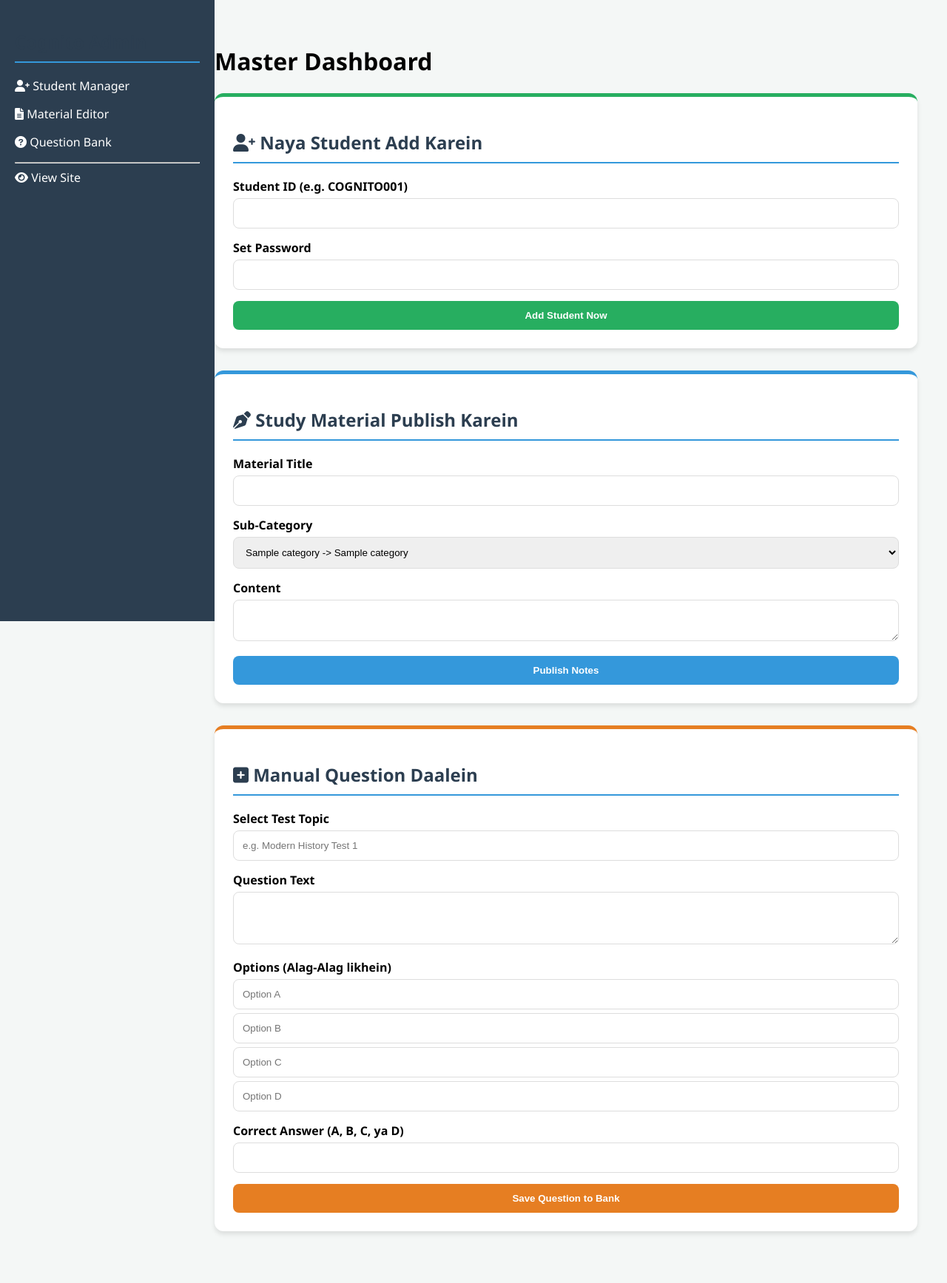
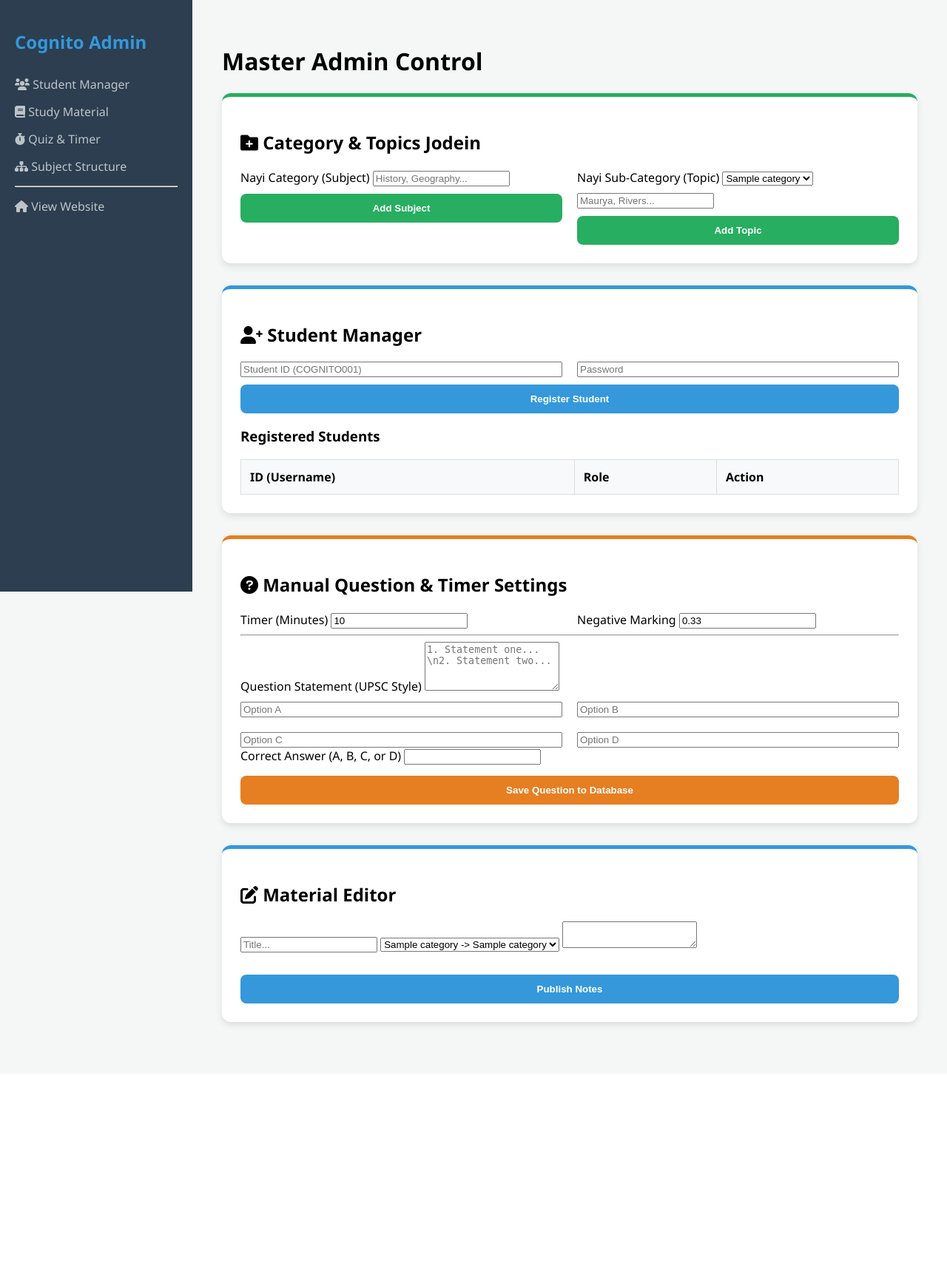
Before and after one commit to cognitoias-droid/UPSC-Web-App, a Flask app: page /admin in a window 1280 px wide. Shown: the whole page at 74% size. After the commit the page ends 1393 px from the top, so only its background shows below. Run offline with Flask 3, Linux system fonts and the light colour scheme; the visitor is signed in with stand-in values (Sample User, id 1); tables that the repository leaves empty hold one stand-in row (values such as "Sample post"); lists and menus that the app fills with data are empty; some libraries are stand-ins or nearby versions.

Commit message:
Update admin.html

```diff
--- a/templates/admin.html
+++ b/templates/admin.html
@@ -5,111 +5,128 @@
     <meta name="viewport" content="width=device-width, initial-scale=1.0">
     <title>Cognito IAS - Master Admin</title>
     <link rel="stylesheet" href="https://cdnjs.cloudflare.com/ajax/libs/font-awesome/6.0.0/css/all.min.css">
-
     <script src="https://cdn.ckeditor.com/4.19.1/standard/ckeditor.js"></script>
 
     <style>
+        :root { --primary: #2c3e50; --blue: #3498db; --green: #27ae60; --orange: #e67e22; }
         body { font-family: 'Segoe UI', sans-serif; background: #f4f7f6; margin: 0; display: flex; }
-        .sidebar { width: 250px; background: #2c3e50; height: 100vh; position: fixed; color: white; padding: 20px; }
-        .main-content { margin-left: 250px; padding: 40px; width: 100%; }
-        .card { background: white; padding: 25px; border-radius: 12px; box-shadow: 0 4px 6px rgba(0,0,0,0.1); margin-bottom: 30px; border-top: 5px solid #3498db; }
-        h2 { color: #2c3e50; margin-bottom: 20px; border-bottom: 2px solid #3498db; padding-bottom: 10px; }
-        .form-group { margin-bottom: 15px; }
-        label { display: block; margin-bottom: 5px; font-weight: bold; }
-        input, select, textarea { width: 100%; padding: 12px; border: 1px solid #ddd; border-radius: 8px; box-sizing: border-box; }
-        .btn { background: #3498db; color: white; border: none; padding: 12px 25px; border-radius: 8px; cursor: pointer; font-weight: bold; width: 100%; }
-        .btn-green { background: #27ae60; }
-        .btn-orange { background: #e67e22; }
+        .sidebar { width: 260px; background: var(--primary); height: 100vh; position: fixed; color: white; padding: 20px; box-sizing: border-box; }
+        .main-content { margin-left: 260px; padding: 40px; width: calc(100% - 260px); }
+        .card { background: white; padding: 25px; border-radius: 12px; box-shadow: 0 4px 10px rgba(0,0,0,0.1); margin-bottom: 30px; border-top: 5px solid var(--blue); }
+        .sidebar h2 { color: var(--blue); margin-bottom: 30px; }
+        .sidebar a { display: block; color: #bdc3c7; text-decoration: none; margin: 15px 0; transition: 0.3s; }
+        .sidebar a:hover { color: white; transform: translateX(5px); }
+        .grid-2 { display: grid; grid-template-columns: 1fr 1fr; gap: 20px; }
+        .btn { border: none; padding: 12px; border-radius: 8px; cursor: pointer; font-weight: bold; color: white; width: 100%; transition: 0.3s; }
+        .btn-blue { background: var(--blue); }
+        .btn-green { background: var(--green); }
+        .btn-orange { background: var(--orange); }
+        table { width: 100%; border-collapse: collapse; margin-top: 15px; }
+        th, td { border: 1px solid #ddd; padding: 12px; text-align: left; }
+        th { background: #f8f9fa; }
     </style>
 </head>
 <body>
 
 <div class="sidebar">
     <h2>Cognito Admin</h2>
-    <p><i class="fas fa-user-plus"></i> Student Manager</p>
-    <p><i class="fas fa-file-alt"></i> Material Editor</p>
-    <p><i class="fas fa-question-circle"></i> Question Bank</p>
+    <a href="#students"><i class="fas fa-users"></i> Student Manager</a>
+    <a href="#material"><i class="fas fa-book"></i> Study Material</a>
+    <a href="#quiz"><i class="fas fa-stopwatch"></i> Quiz & Timer</a>
+    <a href="#structure"><i class="fas fa-sitemap"></i> Subject Structure</a>
     <hr>
-    <a href="/" style="color: white; text-decoration: none;"><i class="fas fa-eye"></i> View Site</a>
+    <a href="/"><i class="fas fa-home"></i> View Website</a>
 </div>
 
 <div class="main-content">
-    <h1>Master Dashboard</h1>
+    <h1>Master Admin Control</h1>
 
-    <div class="card" style="border-top-color: #27ae60;">
-        <h2><i class="fas fa-user-plus"></i> Naya Student Add Karein</h2>
+    <div id="structure" class="card" style="border-top-color: var(--green);">
+        <h2><i class="fas fa-folder-plus"></i> Category & Topics Jodein</h2>
+        <div class="grid-2">
             <form method="POST">
+                <label>Nayi Category (Subject)</label>
+                <input type="text" name="cat_name" placeholder="History, Geography..." required>
+                <button type="submit" class="btn btn-green" style="margin-top:10px;">Add Subject</button>
+            </form>
+            <form method="POST">
+                <label>Nayi Sub-Category (Topic)</label>
+                <select name="parent_id">
+                    {% for cat in categories %}
+                    <option value="{{ cat.id }}">{{ cat.name }}</option>
+                    {% endfor %}
+                </select>
+                <input type="text" name="subcat_name" placeholder="Maurya, Rivers..." required style="margin-top:10px;">
+                <button type="submit" class="btn btn-green" style="margin-top:10px;">Add Topic</button>
+            </form>
+        </div>
+    </div>
+
+    <div id="students" class="card">
+        <h2><i class="fas fa-user-plus"></i> Student Manager</h2>
+        <form method="POST">
+            <div class="grid-2">
+                <input type="text" name="new_student_id" placeholder="Student ID (COGNITO001)" required>
+                <input type="password" name="new_pwd" placeholder="Password" required>
+            </div>
+            <button type="submit" class="btn btn-blue" style="margin-top:10px;">Register Student</button>
+        </form>
+        <h3>Registered Students</h3>
+        <table>
+            <tr><th>ID (Username)</th><th>Role</th><th>Action</th></tr>
+            {% for user in students %}
+            <tr><td>{{ user.username }}</td><td>{{ user.role }}</td><td><button class="btn btn-orange" style="width:auto; padding:5px 10px;">Reset</button></td></tr>
+            {% endfor %}
+        </table>
+    </div>
+
+    <div id="quiz" class="card" style="border-top-color: var(--orange);">
+        <h2><i class="fas fa-question-circle"></i> Manual Question & Timer Settings</h2>
+        <form method="POST">
+            <div class="grid-2">
                 <div class="form-group">
-                <label>Student ID (e.g. COGNITO001)</label>
-                <input type="text" name="new_student_id" required>
+                    <label>Timer (Minutes)</label>
+                    <input type="number" name="t_limit" value="10">
                 </div>
                 <div class="form-group">
-                <label>Set Password</label>
-                <input type="password" name="new_pwd" required>
+                    <label>Negative Marking</label>
+                    <input type="number" step="0.01" name="n_marking" value="0.33">
                 </div>
-            <button type="submit" class="btn btn-green">Add Student Now</button>
+            </div>
+            <hr>
+            <label>Question Statement (UPSC Style)</label>
+            <textarea name="q_text" rows="4" placeholder="1. Statement one... \n2. Statement two..."></textarea>
+            <div class="grid-2" style="margin-top:10px;">
+                <input type="text" name="opt_a" placeholder="Option A">
+                <input type="text" name="opt_b" placeholder="Option B">
+                <input type="text" name="opt_c" placeholder="Option C">
+                <input type="text" name="opt_d" placeholder="Option D">
+            </div>
+            <label style="margin-top:10px;">Correct Answer (A, B, C, or D)</label>
+            <input type="text" name="q_ans" maxlength="1">
+            <button type="submit" class="btn btn-orange" style="margin-top:15px;">Save Question to Database</button>
         </form>
     </div>
 
-    <div class="card">
-        <h2><i class="fas fa-pen-nib"></i> Study Material Publish Karein</h2>
+    <div id="material" class="card">
+        <h2><i class="fas fa-edit"></i> Material Editor</h2>
         <form method="POST">
-            <div class="form-group">
-                <label>Material Title</label>
-                <input type="text" name="post_title" required>
-            </div>
-            <div class="form-group">
-                <label>Sub-Category</label>
-                <select name="sub_id">
+            <input type="text" name="post_title" placeholder="Title..." required style="margin-bottom:15px;">
+            <select name="sub_id" style="margin-bottom:15px;">
                 {% for sub in subcategories %}
                 <option value="{{ sub.id }}">{{ sub.parent_category.name }} -> {{ sub.name }}</option>
                 {% endfor %}
             </select>
-            </div>
-            <div class="form-group">
-                <label>Content</label>
             <textarea name="post_content" id="editor_fixed"></textarea>
-            </div>
-            <button type="submit" class="btn">Publish Notes</button>
-        </form>
-    </div>
-
-    <div class="card" style="border-top-color: #e67e22;">
-        <h2><i class="fas fa-plus-square"></i> Manual Question Daalein</h2>
-        <form method="POST">
-            <input type="hidden" name="form_type" value="manual_question">
-            <div class="form-group">
-                <label>Select Test Topic</label>
-                <input type="text" name="q_topic" placeholder="e.g. Modern History Test 1">
-            </div>
-            <div class="form-group">
-                <label>Question Text</label>
-                <textarea name="q_text" rows="3"></textarea>
-            </div>
-            <div class="form-group">
-                <label>Options (Alag-Alag likhein)</label>
-                <input type="text" name="opt_a" placeholder="Option A" style="margin-bottom:5px;">
-                <input type="text" name="opt_b" placeholder="Option B" style="margin-bottom:5px;">
-                <input type="text" name="opt_c" placeholder="Option C" style="margin-bottom:5px;">
-                <input type="text" name="opt_d" placeholder="Option D">
-            </div>
-            <div class="form-group">
-                <label>Correct Answer (A, B, C, ya D)</label>
-                <input type="text" name="q_ans" maxlength="1">
-            </div>
-            <button type="submit" class="btn btn-orange">Save Question to Bank</button>
+            <button type="submit" class="btn btn-blue" style="margin-top:15px;">Publish Notes</button>
         </form>
     </div>
 </div>
 
 <script>
-    // Safe initialization for CKEditor
     window.onload = function() {
         if (typeof CKEDITOR !== 'undefined') {
-            CKEDITOR.replace('editor_fixed', {
-                height: 300,
-                removePlugins: 'easyimage,cloudservices',
-            });
+            CKEDITOR.replace('editor_fixed', { height: 300 });
         }
     };
 </script>
```
Lines whose indentation alone changed are shown as unchanged.
